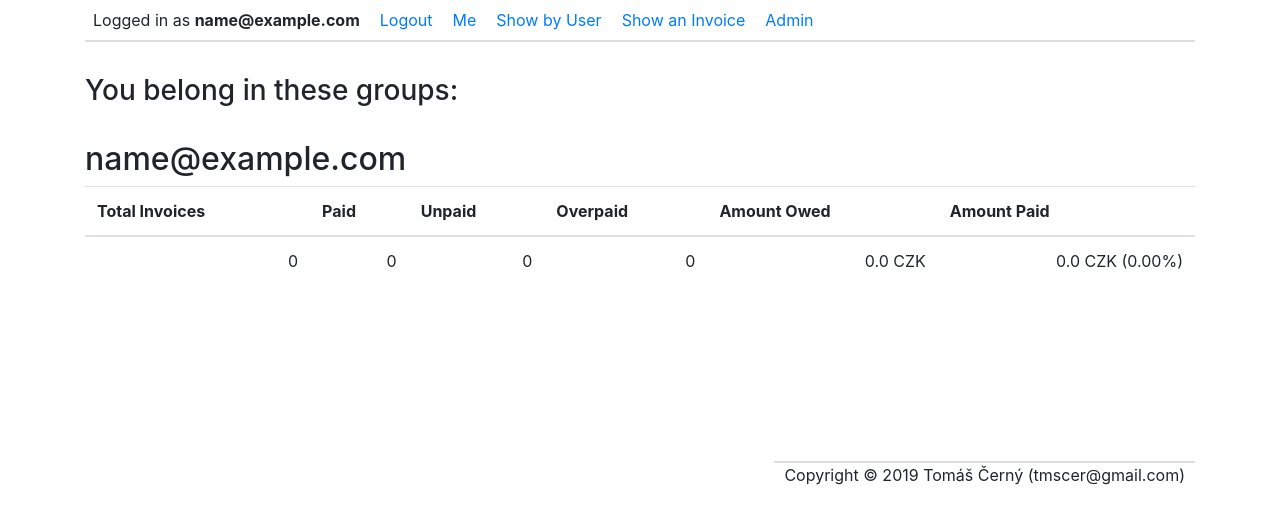
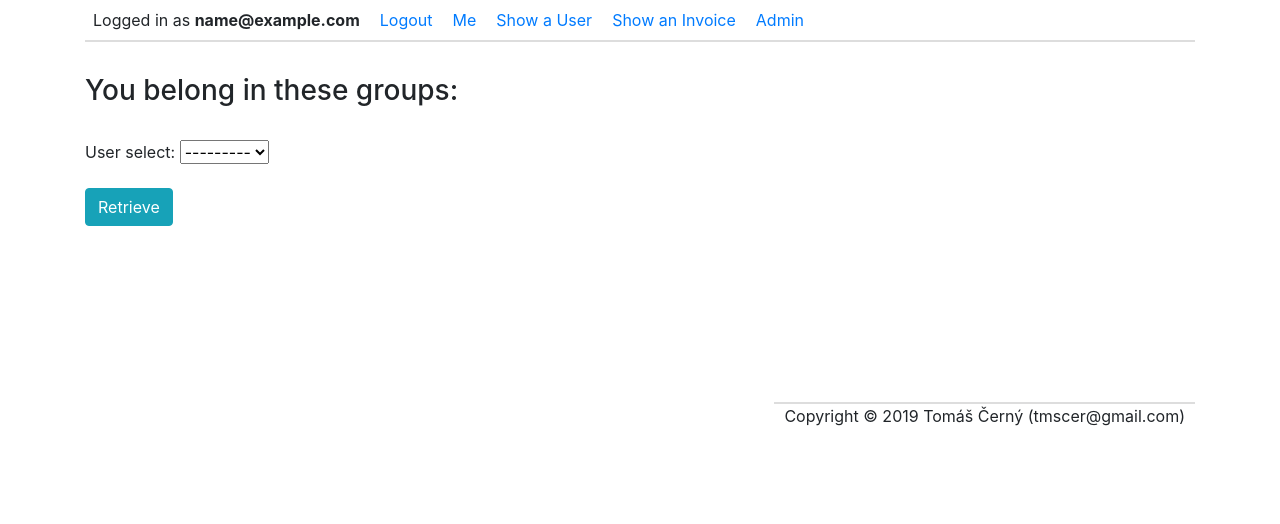
Before and after one commit to tmscer/arapay, a Django app: page /by_user/ in a window 1280 px wide. Shown: the top 524 px of the page. Run offline with Django 3.2, Linux system fonts and the light colour scheme; the visitor is signed in with stand-in values (Sample User, id 1); data comes from the database, SQL or seed files in the repository; data that the repository does not hold is empty; parts of the project's set-up code (start-up, migrations or seed data) failed here and were passed over; some libraries are stand-ins or nearby versions.

Commit message:
select invoices by user

```diff
--- a/arapay/payments/forms.py
+++ b/arapay/payments/forms.py
@@ -1,7 +1,11 @@
 from django import forms
 
-from payments.models import Invoice
+from payments.models import Invoice, User
 
 
-class InvoiceSearchForm(forms.Form):
+class InvoiceSelectForm(forms.Form):
     invoice_select = forms.ModelChoiceField(Invoice.objects.order_by('-date_added'))
+
+
+class UserSelectForm(forms.Form):
+    user_select = forms.ModelChoiceField(User.objects.order_by('-last_name'))
--- a/arapay/payments/helpers.py
+++ b/arapay/payments/helpers.py
@@ -1,10 +1,42 @@
-from django.shortcuts import render
+from django.db.models import Q
 from django.utils.encoding import escape_uri_path
 
 from payments.models import Invoice, User
-from django.db.models import Q
+from payments.popo import InvoiceStats
 
-from payments.popo import InvoiceStats
+
+def user_invoice_view(request, users):
+    groups = request.user.groups.all().values()
+    user_invoices = user_invoice_data(users)
+
+    data = {
+        'user': request.user,
+        'user_invoices': user_invoices,
+        'groups': list(groups),
+        'currency': 'CZK'
+    }
+    return data
+
+
+def user_invoice_data(users):
+    user_invoices = {}
+    for user in users:
+        user_key = (user.id, user.email, user.username)
+        invoices_paid, invoices_unpaid, invoices_overpaid = invoices_paid_unpaid_overpaid(user)
+        stats = InvoiceStats(user.id, len(invoices_paid) + len(invoices_unpaid) + len(invoices_overpaid))
+        stats.n_paid = len(invoices_paid)
+        stats.n_unpaid = len(invoices_unpaid)
+        stats.n_overpaid = len(invoices_overpaid)
+        for invoice in invoices_paid + invoices_unpaid + invoices_overpaid:
+            stats.amount_cents_owed += invoice.amount_cents
+            stats.amount_cents_paid += invoice.payment_set.get(user_id=user.id).amount_cents
+        user_invoices[user_key] = {
+            'paid': invoices_paid,
+            'unpaid': invoices_unpaid,
+            'overpaid': invoices_overpaid,
+            'stats': stats.as_dict(),
+        }
+    return user_invoices
 
 
 def invoice_view(request, invoices):
--- a/arapay/payments/templates/payments/base.html
+++ b/arapay/payments/templates/payments/base.html
@@ -19,7 +19,7 @@
                     <li><a href="/accounts/logout/?next=/">Logout</a></li>
                     <li><a href="{% url 'payments:index' %}">Me</a></li>
                     {% if user.is_staff %}
-                        <li><a href="{% url 'payments:by_user' %}">Show by User</a></li>
+                        <li><a href="{% url 'payments:by_user' %}">Show a User</a></li>
                         <li><a href="{% url 'payments:invoice' %}">Show an Invoice</a></li>
                         <li><a href="/admin">Admin</a></li>
                     {% endif %}
--- a/arapay/payments/templates/payments/invoices-by-user.html
+++ b/arapay/payments/templates/payments/invoices-user.html
@@ -16,6 +16,15 @@
     <span class="solo-item blue-bg">{{ group.name }}</span>
     {% endfor %}
 </section>
+
+<form method="POST">{% csrf_token %}
+    <div class="form-group">
+        {{ form.as_p }}
+        <button class="btn btn-info btn-large"
+                type="submit">Retrieve
+        </button>
+    </div>
+</form>
 
 {% if user_invoices %}
 
--- a/arapay/payments/views.py
+++ b/arapay/payments/views.py
@@ -8,7 +8,7 @@ from django.shortcuts import render
 from django.views.decorators.http import require_GET, require_POST
 
 from payments import helpers
-from payments.forms import InvoiceSearchForm
+from payments.forms import InvoiceSelectForm, UserSelectForm
 from payments.helpers import qr_code_url
 from payments.models import Invoice, Payment
 from payments.popo import InvoiceStats
@@ -37,38 +37,25 @@ def index(request):
     return render(request, 'payments/invoices.html', data)
 
 
-@require_GET
 def by_user(request):
     if not request.user.is_staff:
         return HttpResponseForbidden()
-    groups = request.user.groups.all().values()
-    users = User.objects.order_by('email')
+    users = []
+    if request.method == 'POST':
+        form = UserSelectForm(request.POST)
+        if form.is_valid():
+            # Show User
+            try:
+                user = User.objects.get(pk=form['user_select'].value())
+            except Invoice.DoesNotExist:
+                return HttpResponseNotFound()
+            users = [user]
+    else:
+        form = UserSelectForm()
 
-    user_invoices = {}
-    for user in users:
-        user_key = (user.id, user.email, user.username)
-        invoices_paid, invoices_unpaid, invoices_overpaid = helpers.invoices_paid_unpaid_overpaid(user)
-        stats = InvoiceStats(user.id, len(invoices_paid) + len(invoices_unpaid) + len(invoices_overpaid))
-        stats.n_paid = len(invoices_paid)
-        stats.n_unpaid = len(invoices_unpaid)
-        stats.n_overpaid = len(invoices_overpaid)
-        for invoice in invoices_paid + invoices_unpaid + invoices_overpaid:
-            stats.amount_cents_owed += invoice.amount_cents
-            stats.amount_cents_paid += invoice.payment_set.get(user_id=user.id).amount_cents
-        user_invoices[user_key] = {
-            'paid': invoices_paid,
-            'unpaid': invoices_unpaid,
-            'overpaid': invoices_overpaid,
-            'stats': stats.as_dict(),
-        }
-
-    data = {
-        'user': request.user,
-        'user_invoices': user_invoices,
-        'groups': list(groups),
-        'currency': 'CZK'
-    }
-    return render(request, 'payments/invoices-by-user.html', data)
+    data = helpers.user_invoice_view(request, users)
+    data['form'] = form
+    return render(request, 'payments/invoices-user.html', data)
 
 
 def get_invoice(request):
@@ -76,7 +63,7 @@ def get_invoice(request):
         return HttpResponseForbidden()
     invoices = []
     if request.method == 'POST':
-        form = InvoiceSearchForm(request.POST)
+        form = InvoiceSelectForm(request.POST)
         if form.is_valid():
             # Show Invoice
             try:
@@ -85,7 +72,7 @@ def get_invoice(request):
                 return HttpResponseNotFound()
             invoices = [invoice]
     else:
-        form = InvoiceSearchForm()
+        form = InvoiceSelectForm()
 
     data = helpers.invoice_view(request, invoices)
     data['form'] = form
```
